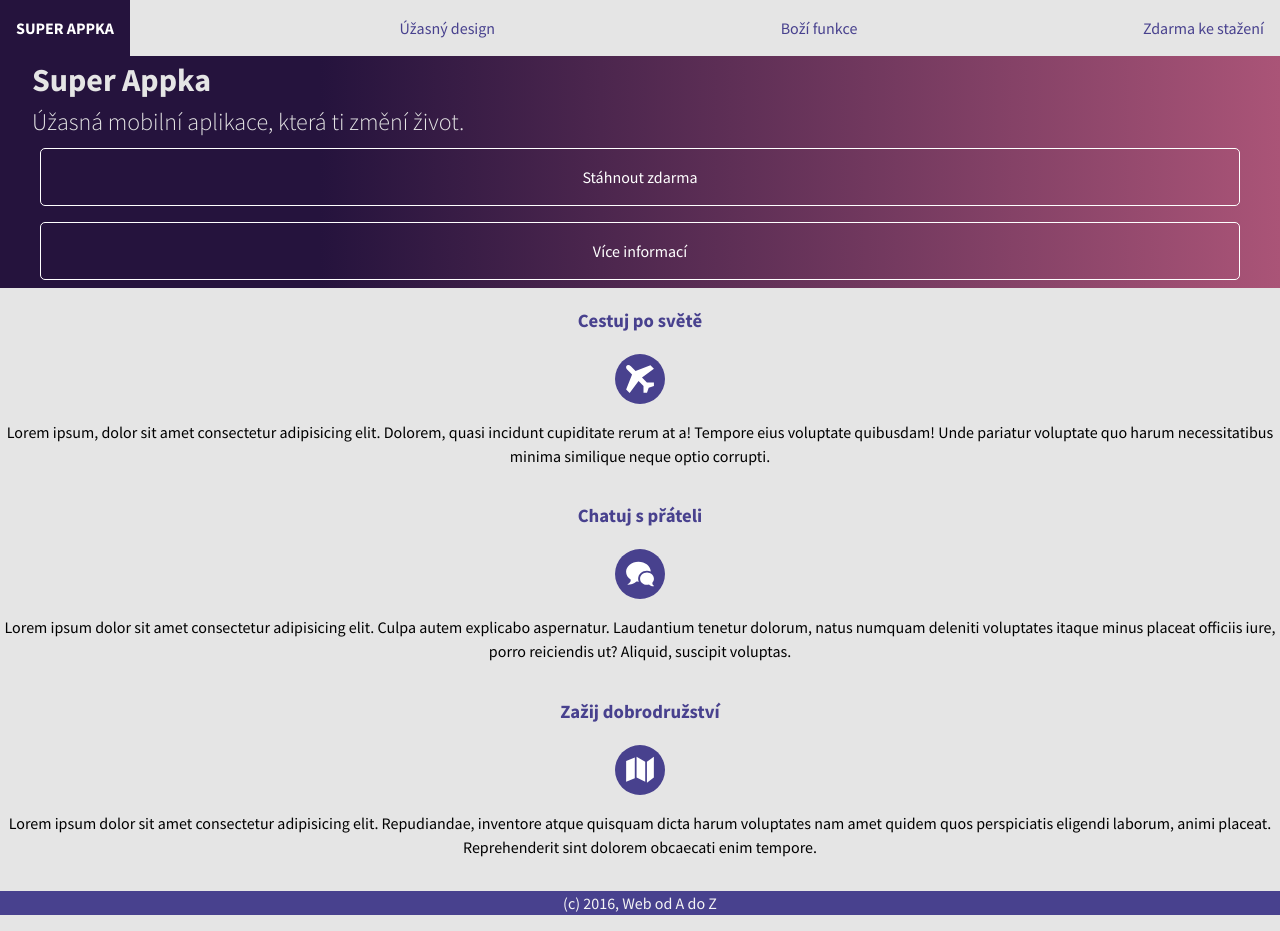
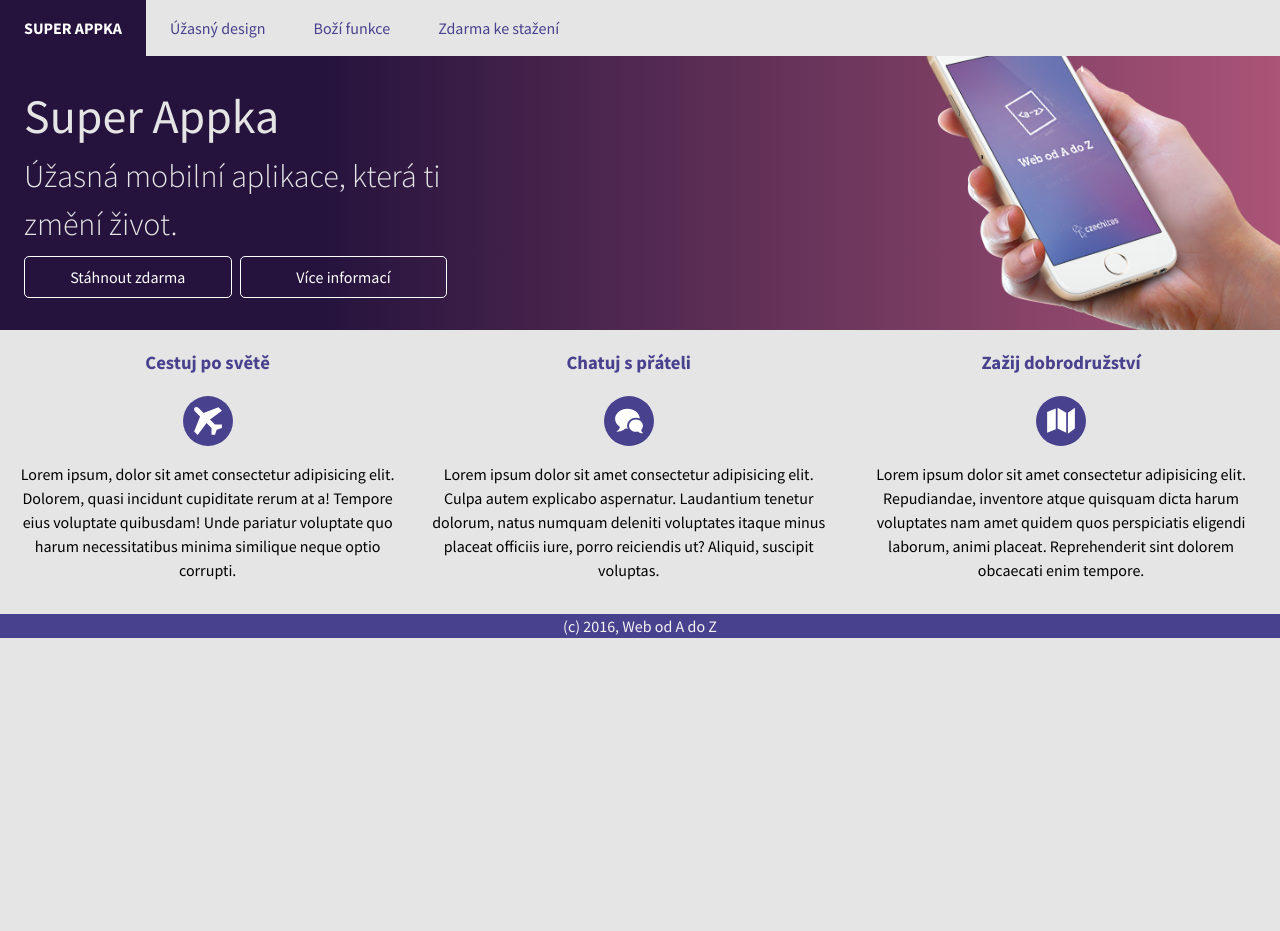
Before and after one commit to tvorimweb-2020-praha-podzim/du-05---super-appka-JitkaHo, a plain HTML site: page index.html in a window 1280 px wide. After the commit the page ends 800 px from the top, so only its background shows below. Drawn offline with Linux system fonts and the light colour scheme.

Commit message:
Super-appka hotovo

```diff
--- a/index.css
+++ b/index.css
@@ -56,14 +56,14 @@ body {
 .navigace {
   display: flex;
   flex-wrap: wrap;
-  justify-content: space-between;
+  justify-content: space-around;
     }
 
 .navigace li {
   display: flex;
   }
 .navigace a {
-  padding: 1rem;
+  padding: 1rem 1.5rem;
   color: #48418e;
   text-decoration: none;
   }
@@ -93,6 +93,11 @@ h3 {
   font-weight: 700;
 }
 
+.super-appka {
+  background-image: linear-gradient(to right, #25133d 25%, #aa5477 100%);
+  padding: 0 2rem;
+  }
+
 /*tlacitka v banneru*/
 .tlacitka {
   display: flex;
@@ -108,7 +113,7 @@ h3 {
   padding: 1rem 2rem;
   }
 
-.button a:hover {
+.button:hover {
   background-color: #48418e;
 }
 .button {
@@ -117,6 +122,8 @@ h3 {
   justify-content: center;
   margin: 0.5rem;
   }
+
+
 
 /*služby*/
 .sluzby h3 {
@@ -136,10 +143,7 @@ h3 {
   color: whitesmoke;
 }
 
-.super-appka {
-  background-image: linear-gradient(to right, #25133d 25%, #aa5477 100%);
-  padding: 0 2rem;
-}
+
 
 header h1,
 header h2,
@@ -151,15 +155,64 @@ header li {
  display: flex;
  flex-direction: column;
  align-items: center;
+ padding: 0 1rem;
 }
 
 
 
 /* tablet */
 @media screen and (min-width: 480px) {
+  .navigace {
+    justify-content: left;
+  }
+  .tlacitka {
+    display: flex;
+    flex-direction: row;
+    width: 50%;
+    justify-content: left;
+  }
+  .tlacitka li {
+    display: flex;
+    }
+  .button a {
+    padding: 0.5rem 1rem;
+  }
+  .button {
+    margin-left: 0;
+  }
+  .super-appka {
+    padding: 1rem 2rem;
+  }
+  h1 {
+    font-weight: 500;
+    font-size: 3rem;
+  }
+  .sluzby {
+    display: flex;
+  }
+}
 
-
+/*PC*/
+@media screen and (min-width:860px) {
+  .super-appka {
+    background-image:
+    url(images/telefon.png),
+    linear-gradient(to right, #25133d 25%, #aa5477 100%);
+    background-repeat: no-repeat;
+    background-position:
+    right;
+    background-size: 28%, 100%;
+    padding: 1.5rem;
+    }
+  h1,
+  h2 {
+    width: 40%;
+  }
+  h2 {
+    font-size: 2rem;
+  }
+  .tlacitka {
+    width: 35%;
   }
 
-
 }
--- a/index.html
+++ b/index.html
@@ -13,7 +13,7 @@
 
   <nav class="navigace">
     <li class="appka"><a href="#">Super Appka</a></li>
-    <li class="desing"><a href="#">Úžasný design</a></li>
+    <li class="design"><a href="#">Úžasný design</a></li>
     <li class="funkce"><a href="#">Boží funkce</a></li>
     <li class="zdarma"><a href="#">Zdarma ke stažení</a></li>
   </nav>
```
